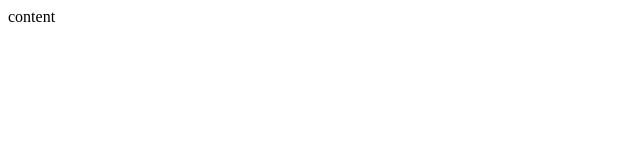
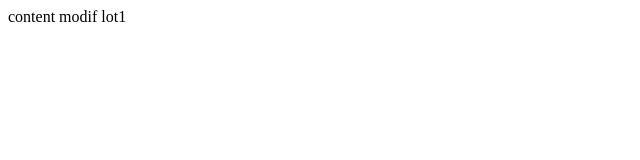
Before and after one commit to paudeca/sample-git, a plain HTML site: page index.html in a window 1280 px wide. Shown: the full height of the page, 0-640 px from the left. Drawn offline with Linux system fonts and the light colour scheme.

Commit message:
edit lot1

```diff
--- a/index.html
+++ b/index.html
@@ -2,6 +2,7 @@
 
 <body>
 	content
+	modif lot1
 </body>
 
 </html>
```
